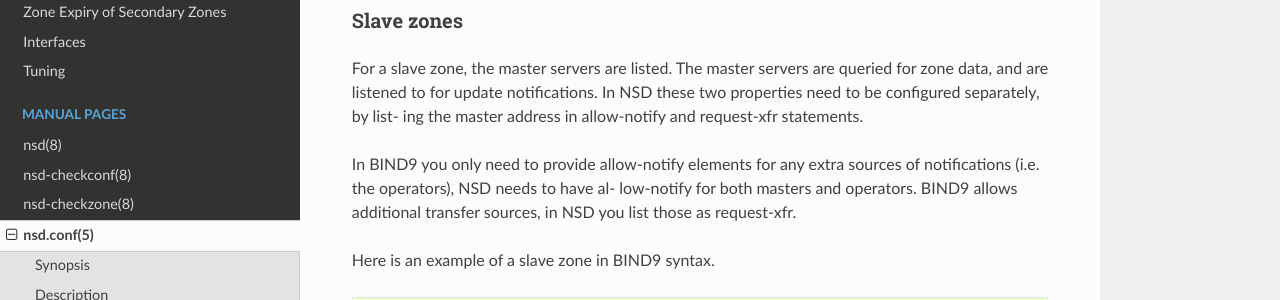
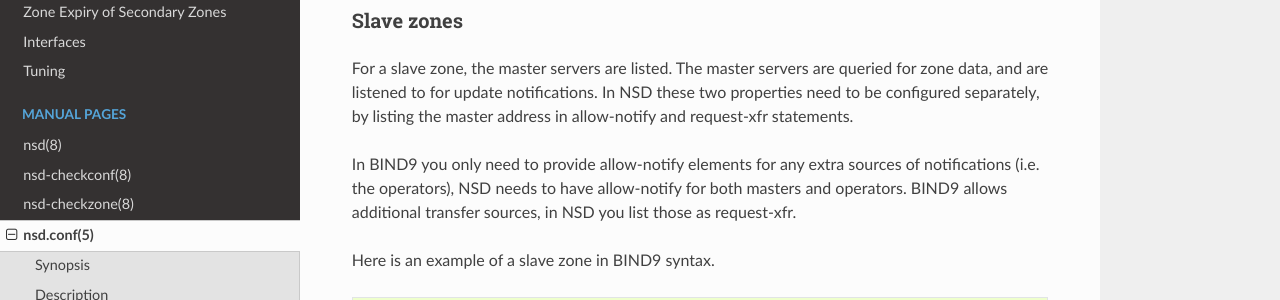
Before and after one commit to NLnetLabs/nsd-manual, a Sphinx documentation site: the page built from source/manpages/nsd.conf.rst, in a window 1280 px wide and 900 px high, scrolled down 16659 px. Shown: the part 199-499 px from the top of the window. Built offline with Sphinx 7.4.7 and the Read the Docs theme 2.0.0, drawn with Linux system fonts in a browser that asks for light colours; some of the changed text lies outside the part shown.

Commit message:
remove some unneeded hyphenation

```diff
--- a/source/manpages/nsd.conf.rst
+++ b/source/manpages/nsd.conf.rst
@@ -874,12 +874,12 @@
 ^^^^^^^^^^^
 For a slave zone, the master servers are listed. The master servers are
 queried for zone data, and are listened to for update notifications.
-In NSD these two properties need to be configured separately, by list-
-ing the master address in allow-notify and request-xfr statements.
+In NSD these two properties need to be configured separately, by listing
+the master address in allow-notify and request-xfr statements.
 
 In BIND9 you only need to provide allow-notify elements for any extra
-sources of notifications (i.e. the operators), NSD needs to have al-
-low-notify for both masters and operators. BIND9 allows additional
+sources of notifications (i.e. the operators), NSD needs to have
+allow-notify for both masters and operators. BIND9 allows additional
 transfer sources, in NSD you list those as request-xfr.
 
 Here is an example of a slave zone in BIND9 syntax.
```
Also changed, not shown: other parts of source/manpages/nsd.conf.rst (+2 -2 lines).
